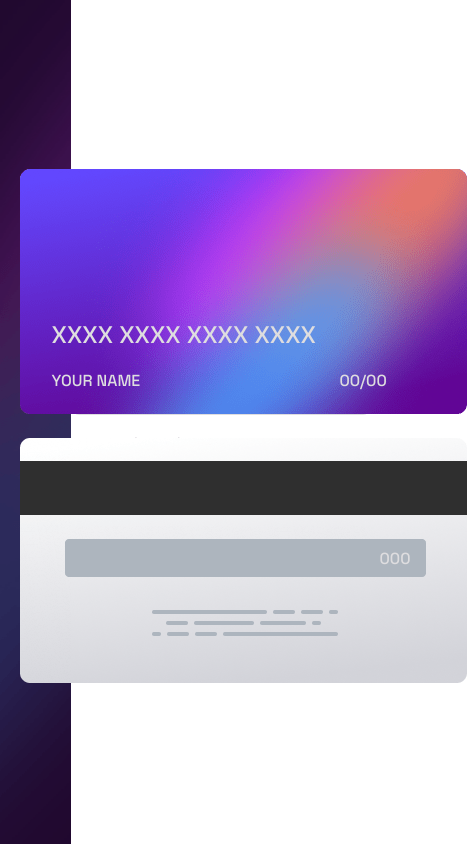
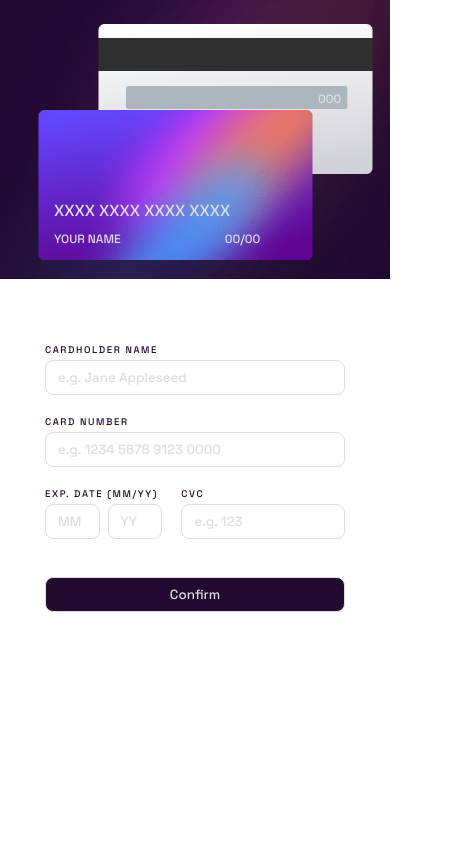
Before and after one commit to tjdanner/credit-card-form, a plain HTML site: page index.html in a window 390 px wide. Shown: the whole page, 467 px wide, since content can reach past the window. Drawn offline with Linux system fonts and the light colour scheme.

Commit message:
Page responsiveness working okay.

```diff
--- a/styles.css
+++ b/styles.css
@@ -26,7 +26,7 @@ body {
     height: 100vh;
     width: 33vw;
     background-image: url(images/bg-main-desktop.png);
-    background-repeat: no-repeat;
+    background-repeat: repeat-y;
 }
 
 #submission-form {
@@ -34,6 +34,7 @@ body {
     flex-direction: column;
     justify-content: space-between;
     width: 300px;
+    min-width: 280px;
     height: 275px;
 }
 
@@ -69,7 +70,8 @@ label {
     color: var(--very-dark-violet);
 }
 
-#name-input, #number-input {
+#name-input,
+#number-input {
     width: 100%;
 }
 
@@ -82,7 +84,8 @@ label {
     width: 50%;
 }
 
-#date-input-MM, #date-input-YY {
+#date-input-MM,
+#date-input-YY {
     width: 40%;
 }
 
@@ -113,15 +116,17 @@ label {
     left: 10vw;
     color: var(--light-greyish-violet);
 }
+
 #cardfront {
     position: relative;
     width: 447px;
     height: 245px;
     background-image: url(images/bg-card-front.png);
+    background-size: contain;
     background-repeat: no-repeat;
 }
 
-#cardfront > * {
+#cardfront>* {
     margin: 0 2rem;
 }
 
@@ -134,7 +139,6 @@ label {
     background-image: url(images/bg-card-back.png);
     background-size: contain;
     background-repeat: no-repeat;
-    transition: .5s;
 }
 
 #card-number {
@@ -173,3 +177,86 @@ label {
         margin-right: 5vw;
     }
 }
+
+
+@media screen and (max-width:850px) {
+    body {
+        flex-direction: column;
+        margin: auto;
+    }
+
+    #right-side {
+        padding-top: 15%;
+        margin: auto;
+        height: auto;
+        width: auto;
+    }
+
+    #left-side {
+        background-image: url(images/bg-main-mobile.png);
+        height: 33vh;
+        width: 100vw;
+        background-size: cover;
+    }
+
+    #cards {
+        top: 0;
+        margin: auto;
+        position: absolute;
+        left: 45%;
+        transform: translate(-50%, 0);
+    }
+
+
+    #cardback {
+        position: relative;
+        width: 275px;
+        left: 60px;
+        display: flex;
+        height: 150px;
+    }
+
+    #card-cvc {
+        top: 67px;
+        left: 220px;
+        font-size: .75rem;
+    }
+
+    #cardfront>* {
+        margin: 0 1rem;
+    }
+
+    #cardfront {
+        position: absolute;
+        width: 275px;
+        height: 150px;
+        z-index: 1;
+        top: 110px;
+    }
+
+    #card-number {
+        position: relative;
+        top: 90px;
+        font-size: 1rem;
+    }
+
+    #name-date-container {
+        top: 100px;
+        font-size: .75rem;
+    }
+}
+
+@media screen and (max-width: 350px) {
+    #left-side {
+        background-size: cover;
+        background-repeat: repeat;
+    }
+
+    #cardback {
+        left: 0;
+    }
+
+    #left-side {
+        width: 100%;
+    }
+}
```
